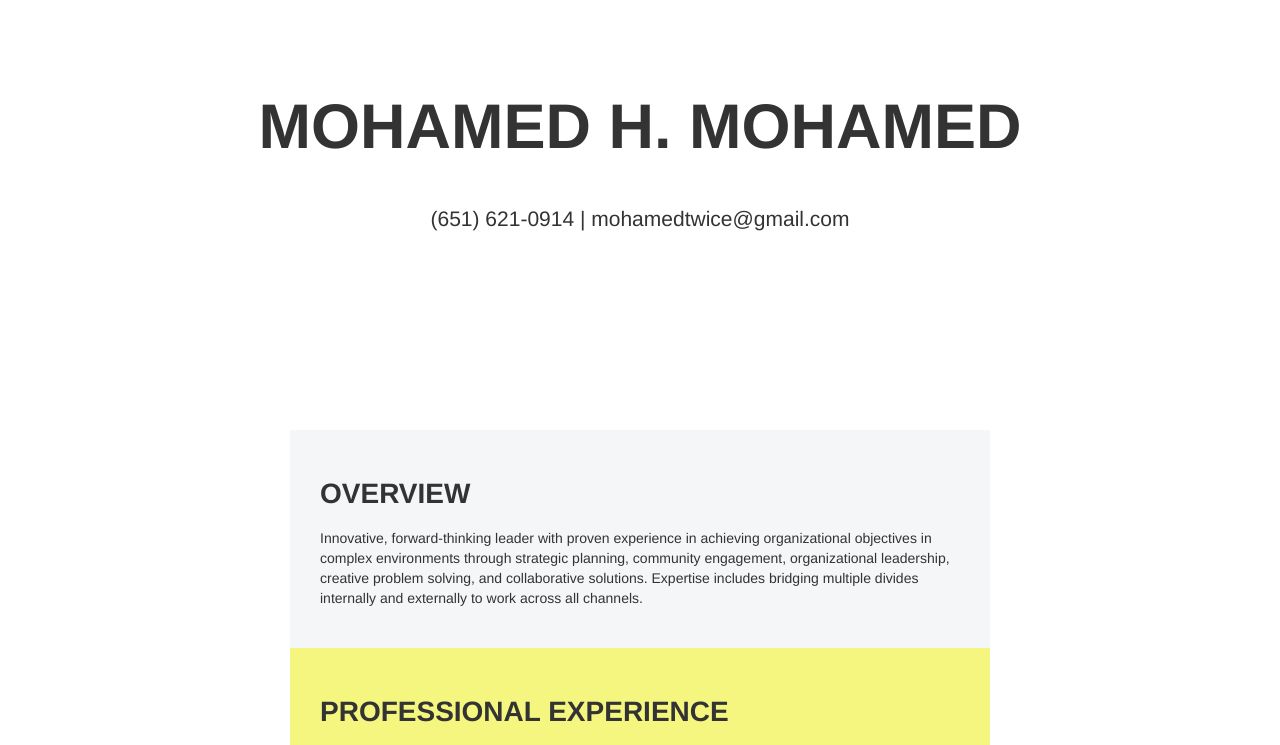
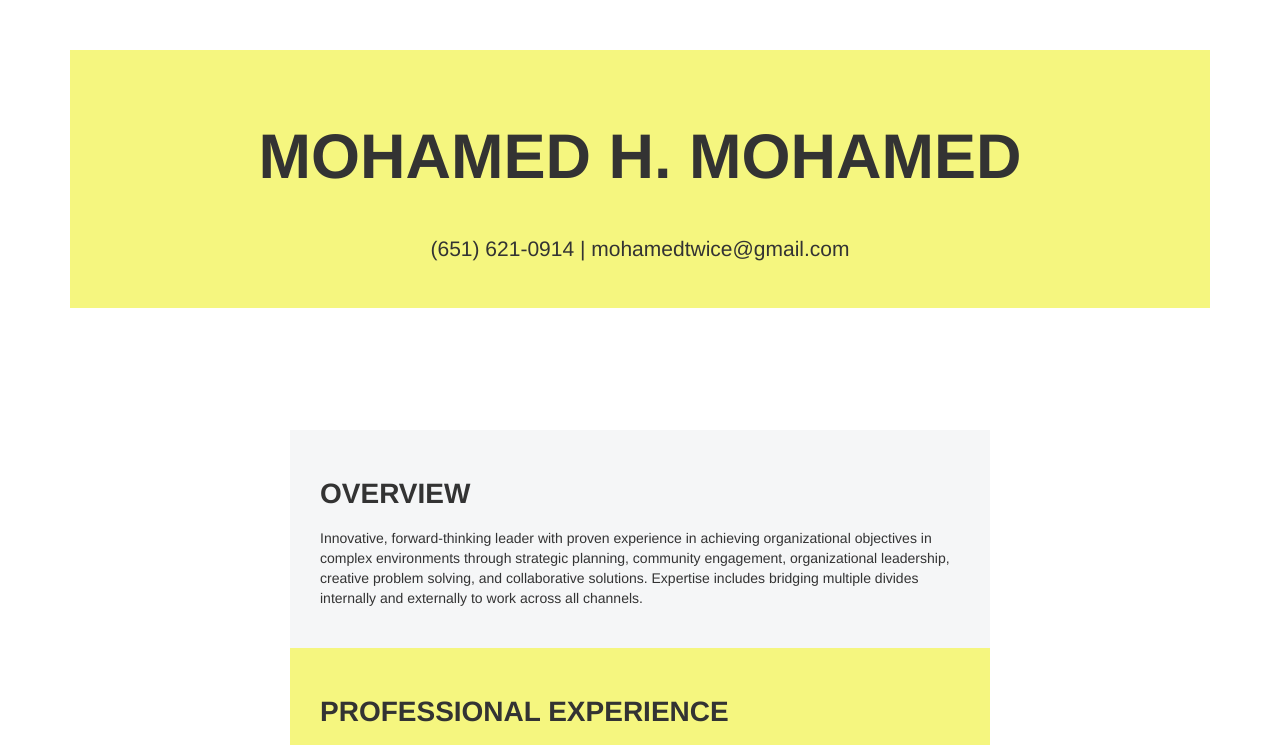
Before and after one commit to mohamedtwice/mohamedtwice.github.io, a plain HTML site: page index.html in a window 1280 px wide. Shown: the top 745 px of the page. Drawn offline with nearby package versions, Linux system fonts and the light colour scheme.

Commit message:
Update resume.css

```diff
--- a/resume.css
+++ b/resume.css
@@ -112,10 +112,10 @@ h1 {
     font-weight: 900 !important;
 }
 
-.jumbotronintro {
+#jumbotronintro {
     background: #f5f67f !important;
-  width: 50%;
   padding: 30px;
+  bottom: 0 !important;
 }
 
 .hr {
```
